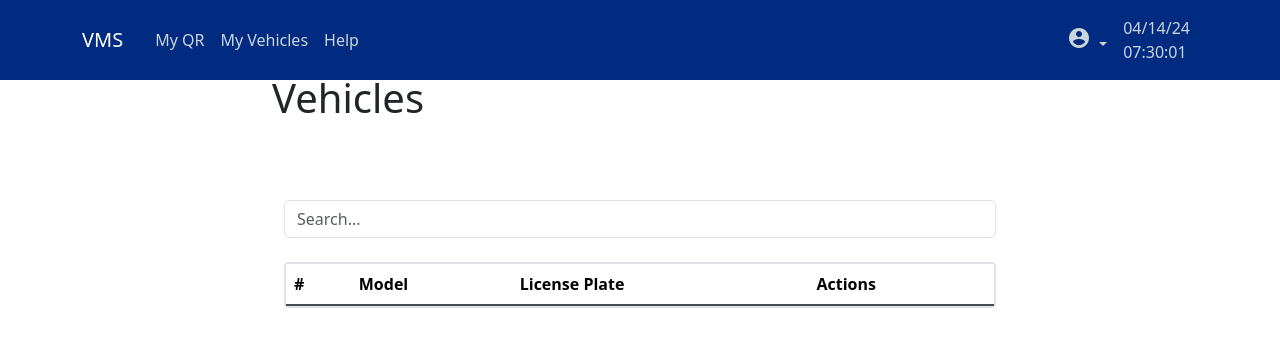
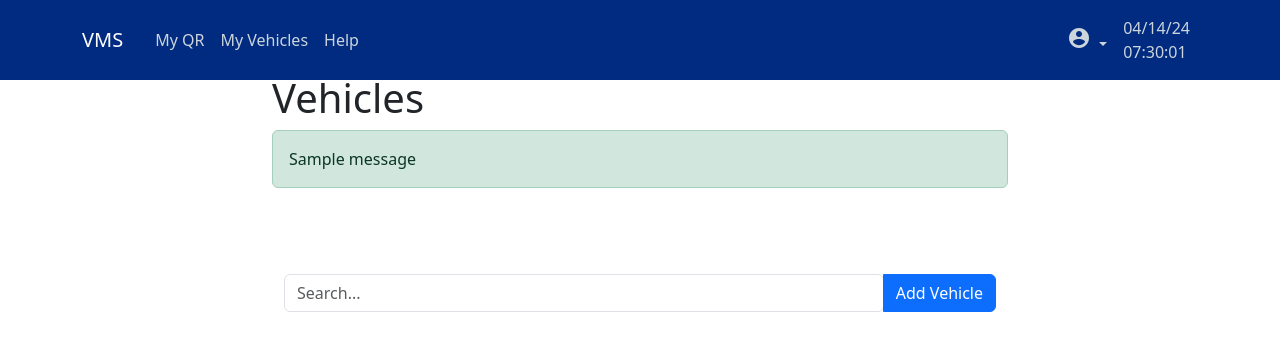
Before and after one commit to ruisu666/Flask, a Flask app: page /myvehicles in a window 1280 px wide. Shown: the top 360 px of the page. Before the commit the page ends 308 px from the top, so only its background shows below. Run offline with Flask 3, Linux system fonts and the light colour scheme; tables that the repository leaves empty or names only in its code hold one stand-in row (values such as "Sample post"); one stand-in notice (Sample message) is shown; lists and menus that the app fills with data are empty; parts of the project's set-up code (start-up, migrations or seed data) failed here and were passed over; some libraries are stand-ins or nearby versions.

Commit message:
updated vehicle.html

```diff
--- a/templates/vehicles.html
+++ b/templates/vehicles.html
@@ -3,16 +3,60 @@
 {% block content %}
 
 <h1>Vehicles</h1>
+{% with messages = get_flashed_messages(with_categories=true) %}
+{% if messages %}
+    {% for category, message in messages %}
+        <div class="alert alert-{{ category }}">
+            {{ message }}
+        </div>
+    {% endfor %}
+{% endif %}
+{% endwith %}
 
 <div class="container-fluid" style="padding-top: 70px;">
-  <div class="row justify-content-center">
-    <div class="col-md-20 mb-4">
+  <div class="row justify-content-between align-items-center">
+    <div class="col-md-14 mb-4">
       <div class="input-group rounded">
         <input type="search" class="form-control rounded" id="searchInput" placeholder="Search..." aria-label="Search" aria-describedby="search-addon">
+        <button type="button" class="btn btn-primary mb-4" data-toggle="modal" data-target="#addVehicleModal">Add Vehicle</button>
       </div>
     </div>
   </div>
 </div>
+
+<!-- Add Vehicle Modal -->
+<div class="modal fade" id="addVehicleModal" tabindex="-1" role="dialog" aria-labelledby="addVehicleModalLabel" aria-hidden="true">
+  <div class="modal-dialog" role="document">
+    <div class="modal-content">
+      <div class="modal-header">
+        <h5 class="modal-title" id="addVehicleModalLabel">Add Vehicle</h5>
+        <button type="button" class="close" data-dismiss="modal" aria-label="Close">
+          <span aria-hidden="true">&times;</span>
+        </button>
+      </div>
+      <form method="POST" action="{{ url_for('vehicles.my_vehicles') }}">
+        {% if csrf_token %}
+        <input type="hidden" name="csrf_token" value="{{ csrf_token() }}">
+        {% endif %}
+        <div class="modal-body">
+          <div class="form-group">
+            <label for="model">Model:</label>
+            <input type="text" class="form-control" id="model" name="model" required>
+          </div>
+          <div class="form-group">
+            <label for="license_plate">License Plate:</label>
+            <input type="text" class="form-control" id="license_plate" name="license_plate" required>
+          </div>
+        </div>
+        <div class="modal-footer">
+          <button type="button" class="btn btn-secondary" data-dismiss="modal">Close</button>
+          <button type="submit" class="btn btn-primary">Save changes</button>
+        </div>
+      </form>
+    </div>
+  </div>
+</div>
+<!-- End Add Vehicle Modal -->
 
 <div class="container-fluid">
   <div class="row justify-content-center">
@@ -43,19 +87,19 @@
       </div>
     </div>
   </div>
-  {% if time_logs|length > 10 %}
+  {% if vehicles|length > 10 %}
   <div class="row justify-content-center">
     <div class="col-md-20">
       <nav aria-label="Page navigation example">
         <ul class="pagination justify-content-center">
           {% if page > 1 %}
-          <li class="page-item"><a class="page-link" href="{{ url_for('logs.logs', page=page-1) }}">Previous</a></li>
+          <li class="page-item"><a class="page-link" href="{{ url_for('vehicles.vehicles', page=page-1) }}">Previous</a></li>
           {% endif %}
-          {% for p in range(1, (time_logs|length // 10) + 2) %}
-          <li class="page-item {% if p == page %}active{% endif %}"><a class="page-link" href="{{ url_for('logs.logs', page=p) }}">{{ p }}</a></li>
+          {% for p in range(1, (vehicles|length // 10) + 2) %}
+          <li class="page-item {% if p == page %}active{% endif %}"><a class="page-link" href="{{ url_for('vehicles.vehicles', page=p) }}">{{ p }}</a></li>
           {% endfor %}
-          {% if page < (time_logs|length // 10) + 1 %}
-          <li class="page-item"><a class="page-link" href="{{ url_for('logs.logs', page=page+1) }}">Next</a></li>
+          {% if page < (vehicles|length // 10) + 1 %}
+          <li class="page-item"><a class="page-link" href="{{ url_for('vehicles.vehicles', page=page+1) }}">Next</a></li>
           {% endif %}
         </ul>
       </nav>
```
Lines whose indentation alone changed are shown as unchanged.
